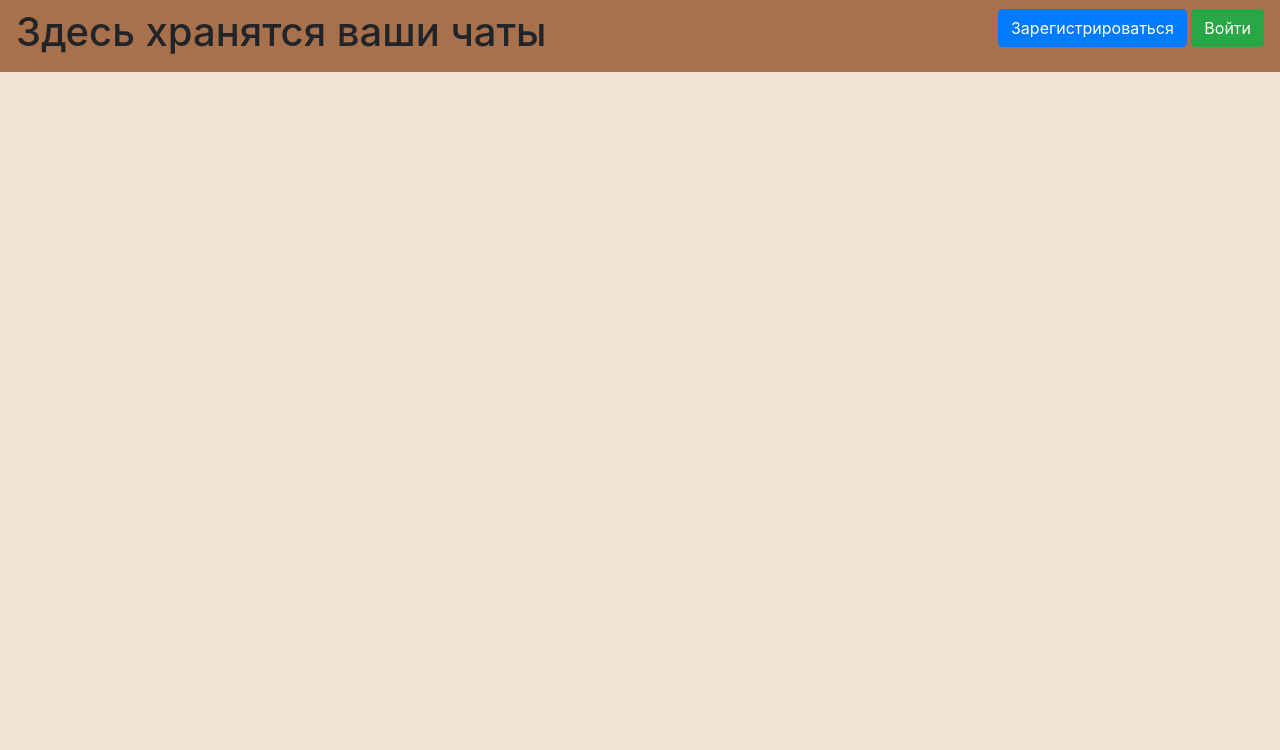
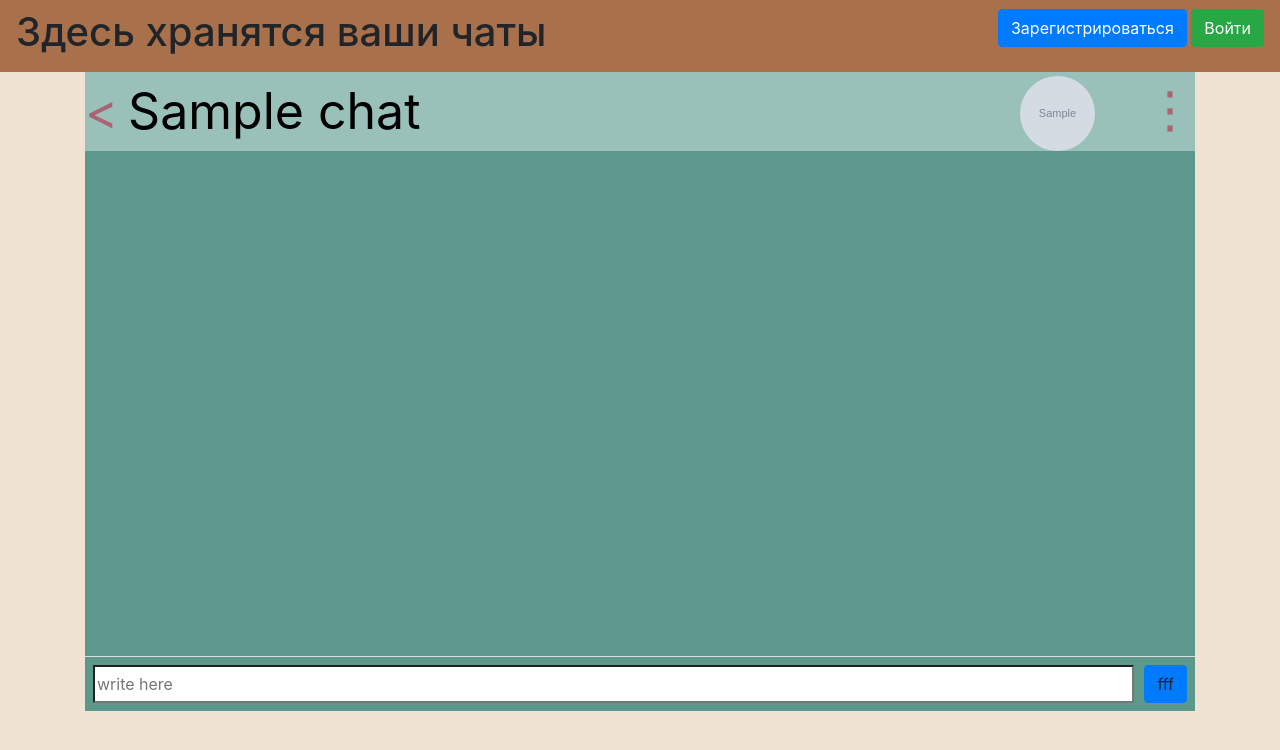
Before and after one commit to EveLLeve/web_messenger, a Flask app: template templates/chating.html in a window 1280 px wide. Shown: the top 750 px of the page. Run offline with Flask 3, Linux system fonts and the light colour scheme; the template is opened without the code that fills it: most values are stand-ins (such as "Sample title", 1, 10 or a date in 2020); grey boxes marked "Sample" are stand-in pictures; some libraries are stand-ins or nearby versions.

Commit message:
some modification, add head for chat and place for messages

```diff
--- a/data/chats.py
+++ b/data/chats.py
@@ -12,4 +12,4 @@ class Chats(SqlAlchemyBase, SerializerMixin):
     name = sqlalchemy.Column(sqlalchemy.String, nullable=True)
     chat_image = sqlalchemy.Column(sqlalchemy.String, default='static/img/group/default_group.avif')
     users = orm.relationship("User", secondary="users_to_chats", backref="chats")
-    messages = orm.relationship("Message", secondary="messages_to_chats", backref="chats")
+    messages = orm.relationship("Message", back_populates='chats')
--- a/main.py
+++ b/main.py
@@ -200,7 +200,6 @@ def add_a_chat():
             if photo:
                 img = (f'img/group/chat{chat.id}.' +
                        f'{form.photo.data.filename[form.photo.data.filename.rfind(".") + 1:]}')
-                print(img)
                 with open(url_for('static', filename=img), 'wb') as f:
                     f.write(photo)
             chat.chat_image = img
@@ -213,25 +212,28 @@ def add_a_chat():
 
 @app.route('/chat/<int:id_chat>')
 def chats(id_chat):
-    db_sess = db_session.create_session()
-    chat = db_sess.query(Chats).get(id_chat)
-    print(chat)
+    if current_user.is_authenticated:
+        db_sess = db_session.create_session()
+        chat = db_sess.query(Chats).get(id_chat)
+        if current_user.id not in map(lambda x: x.id, chat.users):
+            return redirect(url_for('index'))
 
-    global reload
-    form_friend = FriendForm()
-    check = check_friend(form_friend)
-    usernames = []
-    users = db_sess.query(User.username).all()
-    for i in users:
-        usernames.append(i[0])
-    if check:
-        reload = True
-        return redirect(url_for('add_a_chat', check=check))
-    get_a = reload
-    reload = False
-    check = request.args.get('check')
-    return render_template('chating.html', usernames=usernames, reload=get_a,
-                           modal_message=check, form_friend=form_friend)
+        global reload
+        form_friend = FriendForm()
+        check = check_friend(form_friend)
+        usernames = []
+        users = db_sess.query(User.username).all()
+        for i in users:
+            usernames.append(i[0])
+        if check:
+            reload = True
+            return redirect(url_for('chats', check=check))
+        get_a = reload
+        reload = False
+        check = request.args.get('check')
+        return render_template('chating.html', chats=chat, usernames=usernames, reload=get_a,
+                               modal_message=check, form_friend=form_friend)
+    return redirect(url_for('login'))
 
 
 def main():
--- a/static/css/style.css
+++ b/static/css/style.css
@@ -1,10 +1,9 @@
 .avatar {
     border-radius: 50%;
-    margin-top: auto;
-    margin-bottom: auto;
     width: 75px;
     height: 75px;
 }
+
 .avatar1 {
     border-radius: 50%;
     width: 75px;
@@ -87,9 +75,64 @@ div.err {
     line-height: 50px;
     text-align: center;
 }
+
 .search {
     height: 40px;
 }
+
 .main {
     background-color: #AA6373;
 }
+
+.back_index {
+    color: #AA6373;
+    active-color: black;
+    font-size: 50px;
+}
+
+div.chating {
+    background-color: #99C1B9;
+    color: #AA6373;
+    font-size: 50px;
+    text-align: justify;
+    display: flex;
+    align-items: center;
+    gap: 10px;
+    width: 100%;
+    justify-content: space-between;
+}
+
+.chat_set {
+    float: right;
+    color: #AA6373;
+}
+
+a:hover {
+    color: #76414E;
+}
+
+.butt {
+    background-color: #AA6373;
+}
+
+.butt:hover {
+    background-color: #76414E;
+}
+
+.scroll {
+  min-height: 70vh;
+  overflow-y: auto;
+  background-color: #5D988D;
+}
+
+.send-message {
+    margin-top: auto; /* Прижимает к низу */
+    background: #fff;
+    padding: 10px;
+    border-top: 1px solid #ddd;
+    display: flex;
+    gap: 10px;
+    flex: 1;
+    padding: 8px;
+    background-color: #5D988D;
+}
--- a/templates/base.html
+++ b/templates/base.html
@@ -19,7 +19,7 @@
             {{ form_friend.hidden_tag() }}
             <p>
               {{ form_friend.username(id="searchInput", class="search", list="searchResults", type="search", placeholder=form_friend.username.label.text) }}
-              {{ form_friend.submit(class="btn btn-primary", type="submit") }}
+              {{ form_friend.submit(class="btn butt", type="submit") }}
               <datalist id="searchResults"></datalist>
               <script>
                 const allItems = {{ usernames | tojson | safe }}
--- a/templates/chating.html
+++ b/templates/chating.html
@@ -8,9 +8,33 @@
   {% extends "base.html" %}
 
   {% block content %}
-  {% for message in chats %}
+  <div class="chating">
+      <a class="back_index" href="/"><</a>
+      <span style="
+        flex-grow: 1;
+        white-space: nowrap;
+        overflow: hidden;
+        text-overflow: ellipsis;
+        color: black;
+      ">
+        {{ chats.name|default('Название чата') }}
+      </span>
+      <div style="flex-shrink: 0;">
+          <img class="avatar" style="" src="{{ url_for('static', filename=chats.chat_image) }}">&emsp;
+          <a class="chat_set" style="float: right;" href="/chat/{{chats.id}}/settings">&vellip;</a>
+      </div>
+  </div>
+  <div class="scroll" style="
+    display: flex;">
+  {% for message in chats.messages %}
+  {% endfor %}
+      <div class="send-message">
+      <input type="search" placeholder="write here" style="gap: 10px;
+  flex: 1;">
+          <a class="btn btn-primary">fff</a>
+      </div>
+  </div>
 
-  {% endfor %}
   {% endblock %}
 </body>
 </html>
```
Also changed, not shown: other parts of static/css/style.css (+16 -27 lines), data/messages.py (+2 -9 lines), templates/index.html (+3 -4 lines), db/chat.sqlite.
